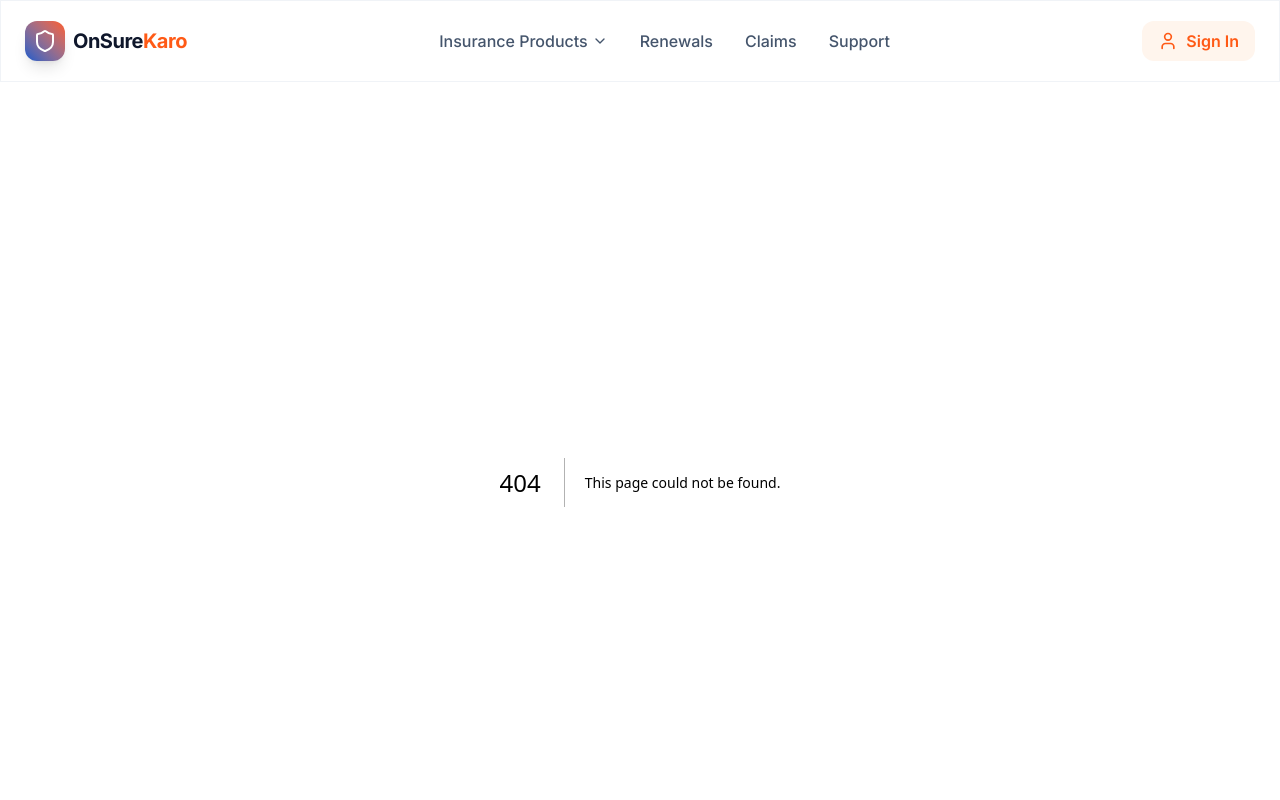
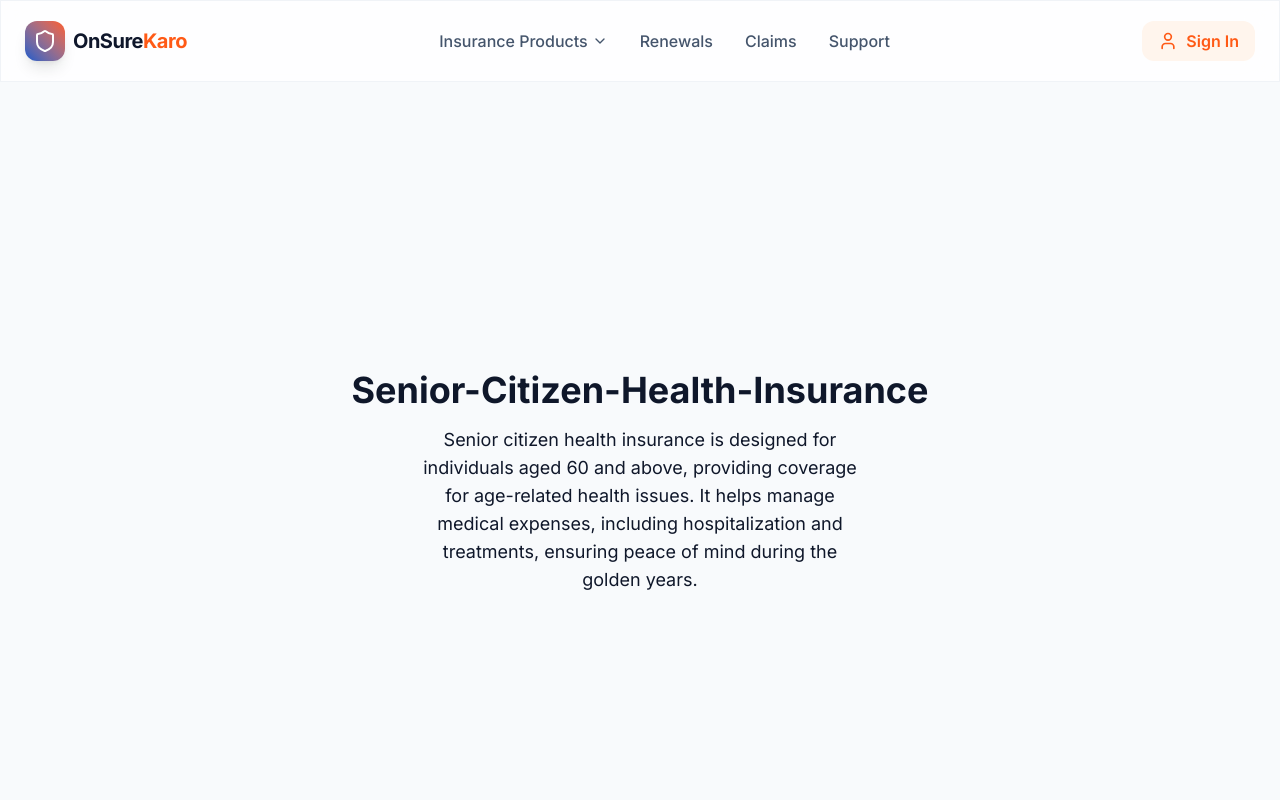
Before and after one commit to Amaan690/Insurence, a Next.js app: page /health-insurance/Senior-Citizen-Health in a window 1280 px wide. Before the commit this address had no page. Shown: the top 800 px of the page. Built offline with nearby package versions, Linux system fonts and the light colour scheme.

Commit message:
Update Health insurance page

```diff
--- /dev/null
+++ b/app/health-insurance/Critical-Illness-Cover/page.js
@@ -0,0 +1,12 @@
+"Use client";
+
+export default function CriticalIllnessCover() {
+    return (
+        <div className="flex flex-col items-center justify-center min-h-screen py-2">
+            <h1 className="text-4xl font-bold mb-4">Critical Illness Cover</h1>
+            <p className="text-lg text-center max-w-md">
+                Critical illness cover provides financial protection against severe health conditions such as cancer, heart attack, or stroke. It helps cover medical expenses and ensures that you can focus on recovery without worrying about the financial burden.
+            </p>
+        </div>
+    );
+}
--- /dev/null
+++ b/app/health-insurance/Senior-Citizen-Health/page.js
@@ -0,0 +1,15 @@
+"use client";
+
+
+export default function SeniorCitizenHealth() {
+
+
+  return (
+    <div className="flex flex-col items-center justify-center min-h-screen py-2">
+      <h1 className="text-4xl font-bold mb-4">Senior-Citizen-Health-Insurance</h1>
+      <p className="text-lg text-center max-w-md">
+        Senior citizen health insurance is designed for individuals aged 60 and above, providing coverage for age-related health issues. It helps manage medical expenses, including hospitalization and treatments, ensuring peace of mind during the golden years.
+      </p>
+    </div>
+  );
+}
--- a/components/Navbar.jsx
+++ b/components/Navbar.jsx
@@ -18,17 +18,17 @@ const megaMenuData = [
       {
         name: "Family Health Insurance",
         desc: "Covers spouse & children",
-        link: "/health"
+        link: "/health-insurance/health"
       },
       {
         name: "Senior Citizen Health",
         desc: "Specialized for ages 60+",
-        link: "/health/senior-citizen"
+        link: "/health-insurance/Senior-Citizen-Health"
       },
       {
         name: "Critical Illness Cover",
         desc: "Lump sum on diagnosis",
-        link: "/health/critical-illness"
+        link: "/health-insurance/Critical-Illness-Cover"
       },
       {
         name: "Arogya Sanjeevani",
```
Also changed, not shown: app/health-insurance/health/page.jsx (renamed from app/health/page.jsx).
